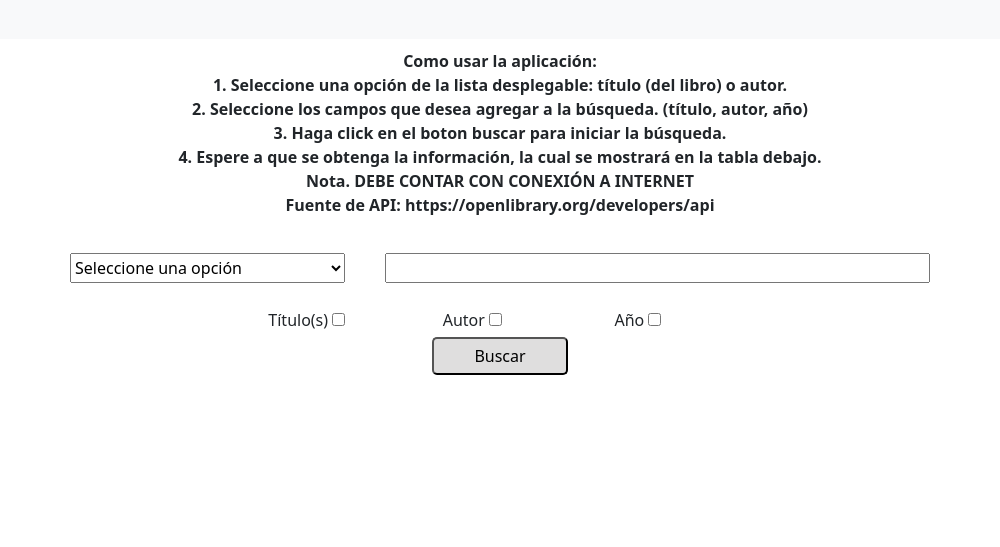
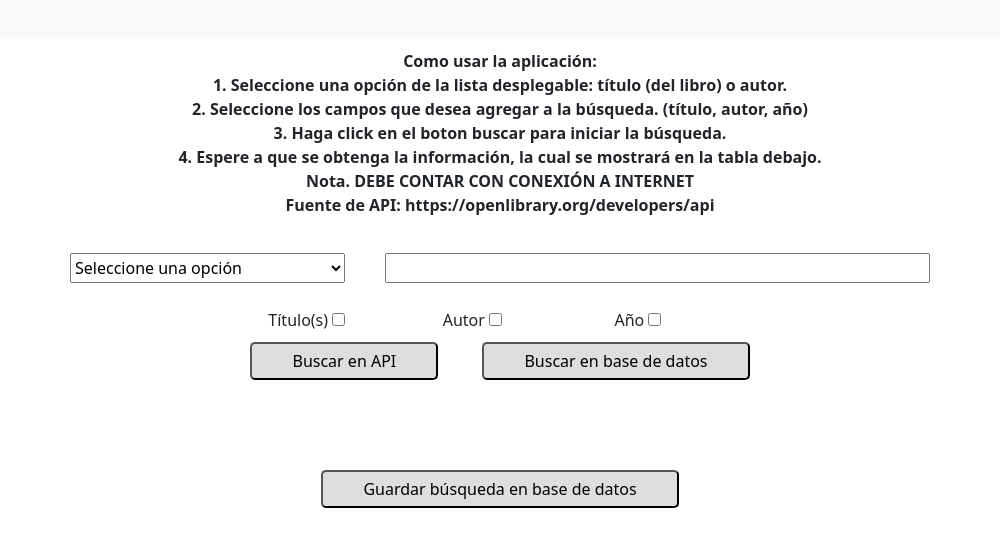
Before and after one commit to erickkv/actividad4_22004722, an Electron app: page index.html in a window 1000 px wide. Shown: the part 117-664 px from the top of the page. Drawn offline with nearby package versions, Linux system fonts and the light colour scheme.

Commit message:
modificado html con nuevos botones

```diff
--- a/index.html
+++ b/index.html
@@ -41,9 +41,13 @@
                     <input type="checkbox" id="year-cbx" name="year-select" value="year">
                 </div>
             </div>
-            <input type="submit" value="Buscar" class="button" id="boton"/>
+            <input type="submit" value="Buscar en API" class="button" id="boton"/>
+            <input type="submit" value="Buscar en base de datos" class="button" id="buscarBD"/>
         </div>
         <div id="adv"></div>
+        <div class="container">
+            <input type="submit" value="Guardar búsqueda en base de datos" class="button" id="guardar"/>
+        </div>
         <div id="tableDiv">
             <table class="table" id="tabla">
                 <thead id="tableHead">
--- a/style.css
+++ b/style.css
@@ -36,12 +36,13 @@
     padding: 20px;
 }
 
-#boton {
+.button {
     padding: 5px 40px;
     text-align: center;
     border-radius: 5px;
     background-color: rgb(223, 222, 222);
     font-weight: normal;
+    margin: 5px 20px;
 }
 
 #adv {
```
